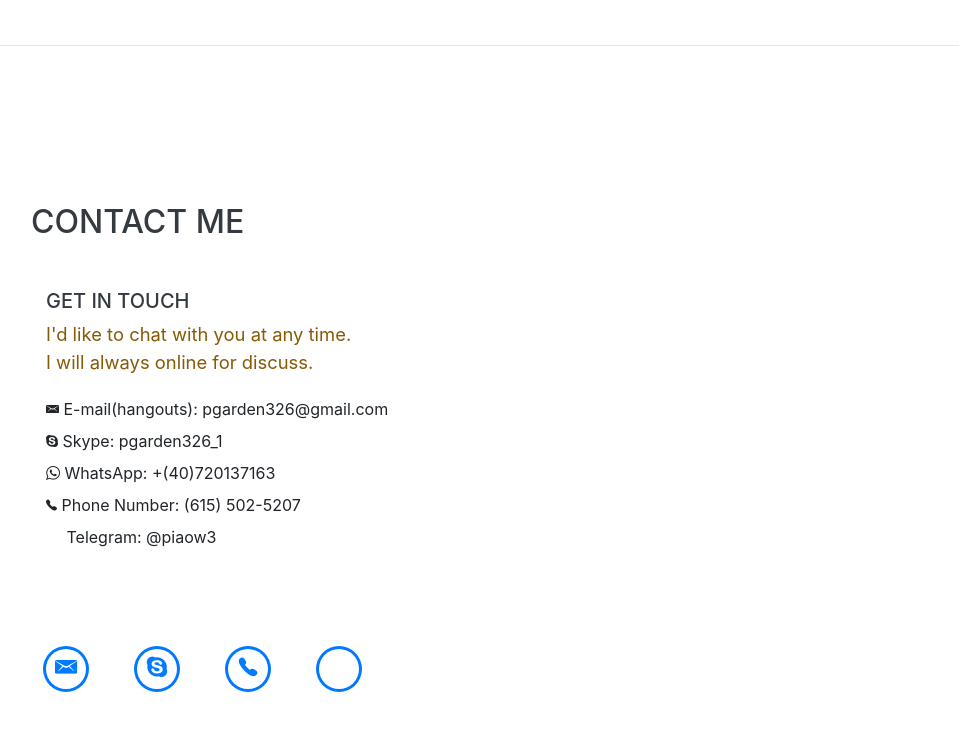
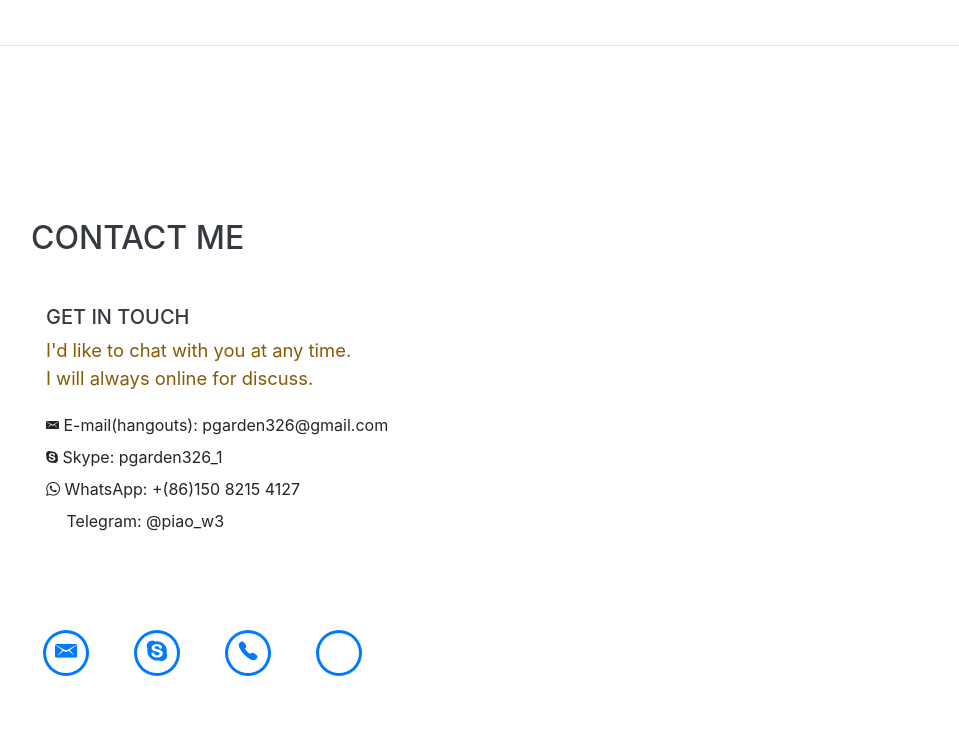
Before and after one commit to web-master-dev/resume, a website with bundled scripts: page index.html in a window 1280 px wide. Shown: the part 4230-4960 px from the top of the page, without its empty margins (289-1248 px from the left). Built offline with nearby package versions, Linux system fonts and the light colour scheme; a web font is replaced by a local one.

Commit message:
Update index.html

```diff
--- a/index.html
+++ b/index.html
@@ -492,9 +492,8 @@
                         <ul class="list-ico">
                           <li><span class="ion-email"></span> <span >E-mail(hangouts):</span> pgarden326@gmail.com</li>
                           <li><span class="ion-social-skype"></span> <span >Skype:</span> pgarden326_1</li>
-                          <li><span class="ion-social-whatsapp-outline"></span> <span >WhatsApp:</span> +(40)720137163</li>
-                          <li><span class="ion-ios-telephone"></span> <span >Phone Number:</span> (615) 502-5207</li>
-                          <li><span class="fa fa-telegram"></span><span > Telegram:</span> @piaow3</li>
+                          <li><span class="ion-social-whatsapp-outline"></span> <span >WhatsApp:</span> +(86)150 8215 4127</li>
+                          <li><span class="fa fa-telegram"></span><span > Telegram:</span> @piao_w3</li>
                         </ul>
                       </div>
                       <br><br><br><br>
```
